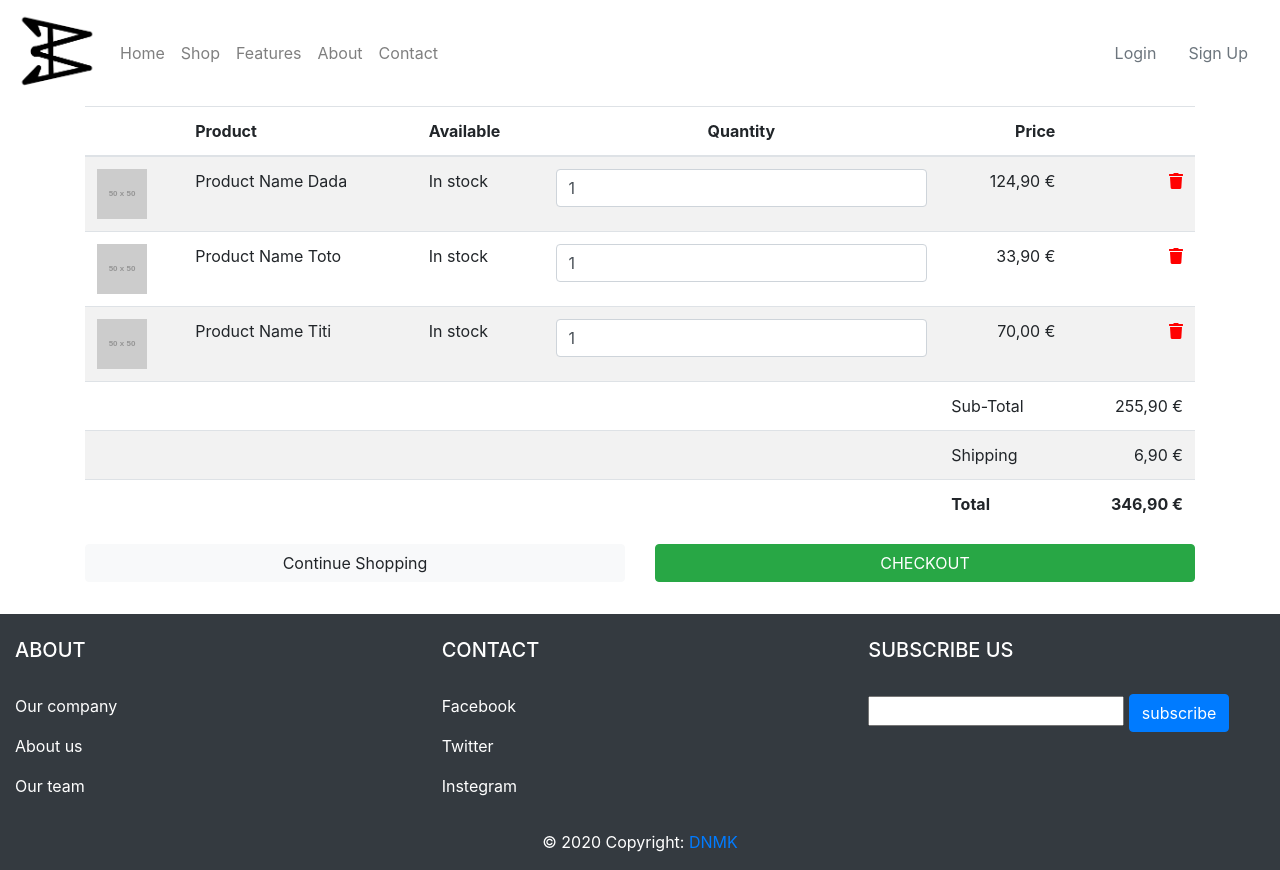
After one commit to didarbek/djangoecommerce, a Django app: page /cart/ in a window 1280 px wide. The commit adds this page. Run offline with Django 3.2, Linux system fonts and the light colour scheme; grey boxes labelled with a size stand in for pictures from a placeholder-image service; some libraries are stand-ins or nearby versions.

Commit message:
Cart created)

```diff
--- a/core/urls.py
+++ b/core/urls.py
@@ -6,4 +6,5 @@ app_name = 'core'
 urlpatterns = [
     path('',views.home,name='home'),
     path('detail/',views.product_page,name='product_page'),
+    path('cart/',views.cart,name='cart'),
 ]
--- a/core/views.py
+++ b/core/views.py
@@ -7,3 +7,6 @@ def home(request):
 
 def product_page(request):
     return render(request,'product-page.html')
+
+def cart(request):
+    return render(request,'cart.html')
--- a/templates/base.html
+++ b/templates/base.html
@@ -8,6 +8,7 @@
     <meta http-equiv="X-UA-Compatible" content="ie=edge">
     <title>{% block title %}{% endblock title %}</title>
     <link rel="stylesheet" href="https://stackpath.bootstrapcdn.com/bootstrap/4.4.1/css/bootstrap.min.css" integrity="sha384-Vkoo8x4CGsO3+Hhxv8T/Q5PaXtkKtu6ug5TOeNV6gBiFeWPGFN9MuhOf23Q9Ifjh" crossorigin="anonymous">
+    <link rel="stylesheet" href="https://use.fontawesome.com/releases/v5.11.2/css/all.css">
     {% block extra_links %}
     {% endblock extra_links %}
 </head>
--- /dev/null
+++ b/templates/cart.html
@@ -0,0 +1,84 @@
+{% extends 'base.html' %}
+
+{% block content %}
+<div class="container mb-4">
+    <div class="row">
+        <div class="col-12">
+            <div class="table-responsive">
+                <table class="table table-striped">
+                    <thead>
+                        <tr>
+                            <th scope="col"> </th>
+                            <th scope="col">Product</th>
+                            <th scope="col">Available</th>
+                            <th scope="col" class="text-center">Quantity</th>
+                            <th scope="col" class="text-right">Price</th>
+                            <th> </th>
+                        </tr>
+                    </thead>
+                    <tbody>
+                        <tr>
+                            <td><img src="https://dummyimage.com/50x50/55595c/fff" /> </td>
+                            <td>Product Name Dada</td>
+                            <td>In stock</td>
+                            <td><input class="form-control" type="text" value="1" /></td>
+                            <td class="text-right">124,90 €</td>
+                            <td class="text-right"><a href=""><i style="color:red;" class="fa fa-trash"></i></a></td>
+                        </tr>
+                        <tr>
+                            <td><img src="https://dummyimage.com/50x50/55595c/fff" /> </td>
+                            <td>Product Name Toto</td>
+                            <td>In stock</td>
+                            <td><input class="form-control" type="text" value="1" /></td>
+                            <td class="text-right">33,90 €</td>
+                            <td class="text-right"><a href=""><i style="color:red;" class="fa fa-trash"></i></a></td>
+                        </tr>
+                        <tr>
+                            <td><img src="https://dummyimage.com/50x50/55595c/fff" /> </td>
+                            <td>Product Name Titi</td>
+                            <td>In stock</td>
+                            <td><input class="form-control" type="text" value="1" /></td>
+                            <td class="text-right">70,00 €</td>
+                            <td class="text-right"><a href=""><i style="color:red;" class="fa fa-trash"></i></a></td>
+                        </tr>
+                        <tr>
+                            <td></td>
+                            <td></td>
+                            <td></td>
+                            <td></td>
+                            <td>Sub-Total</td>
+                            <td class="text-right">255,90 €</td>
+                        </tr>
+                        <tr>
+                            <td></td>
+                            <td></td>
+                            <td></td>
+                            <td></td>
+                            <td>Shipping</td>
+                            <td class="text-right">6,90 €</td>
+                        </tr>
+                        <tr>
+                            <td></td>
+                            <td></td>
+                            <td></td>
+                            <td></td>
+                            <td><strong>Total</strong></td>
+                            <td class="text-right"><strong>346,90 €</strong></td>
+                        </tr>
+                    </tbody>
+                </table>
+            </div>
+        </div>
+        <div class="col mb-2">
+            <div class="row">
+                <div class="col-sm-12  col-md-6">
+                    <button class="btn btn-block btn-light">Continue Shopping</button>
+                </div>
+                <div class="col-sm-12 col-md-6 text-right">
+                    <button class="btn btn-block btn-success text-uppercase">Checkout</button>
+                </div>
+            </div>
+        </div>
+    </div>
+</div>
+{% endblock content %}
```
Also changed, not shown: templates/product-page.html (+4 -35 lines).
